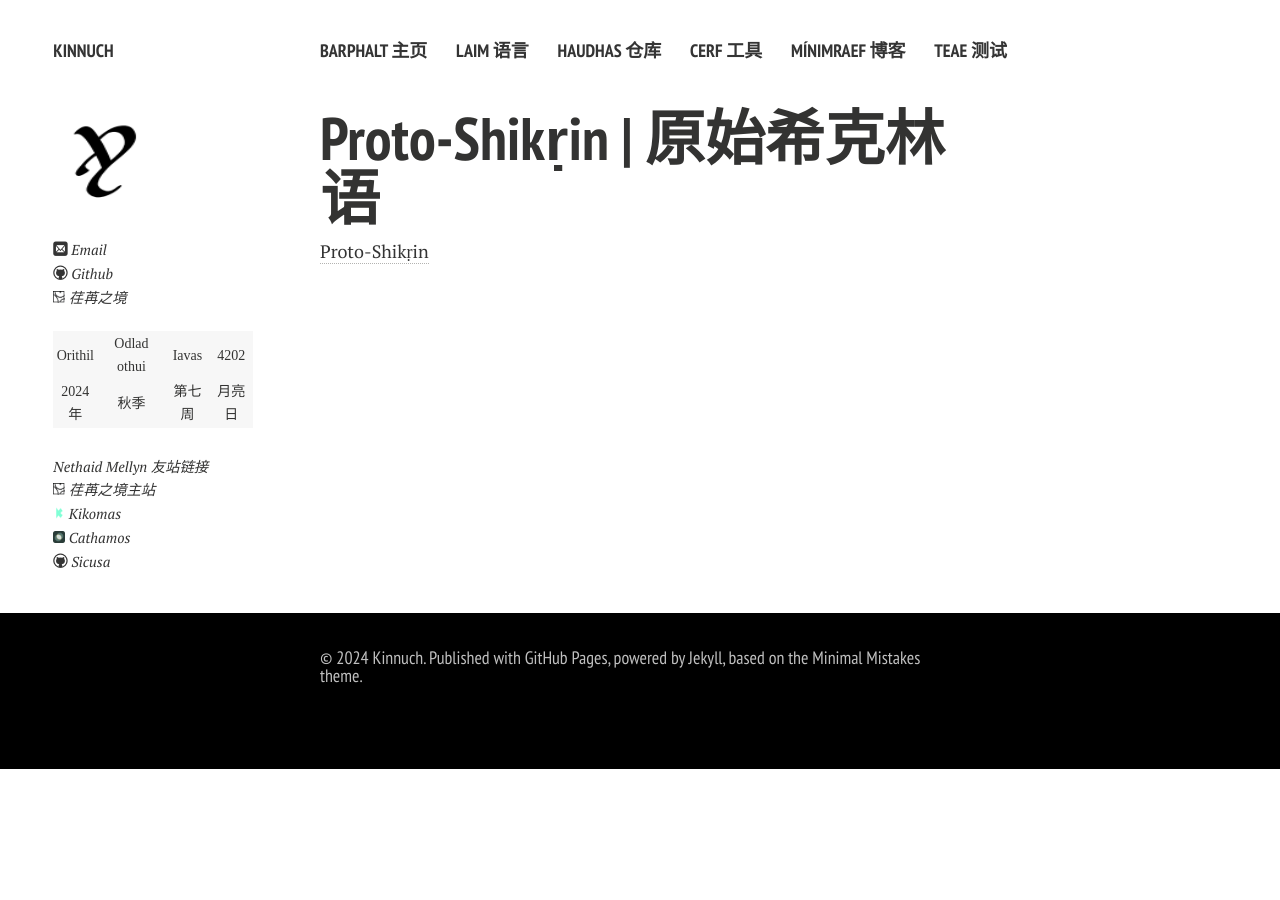
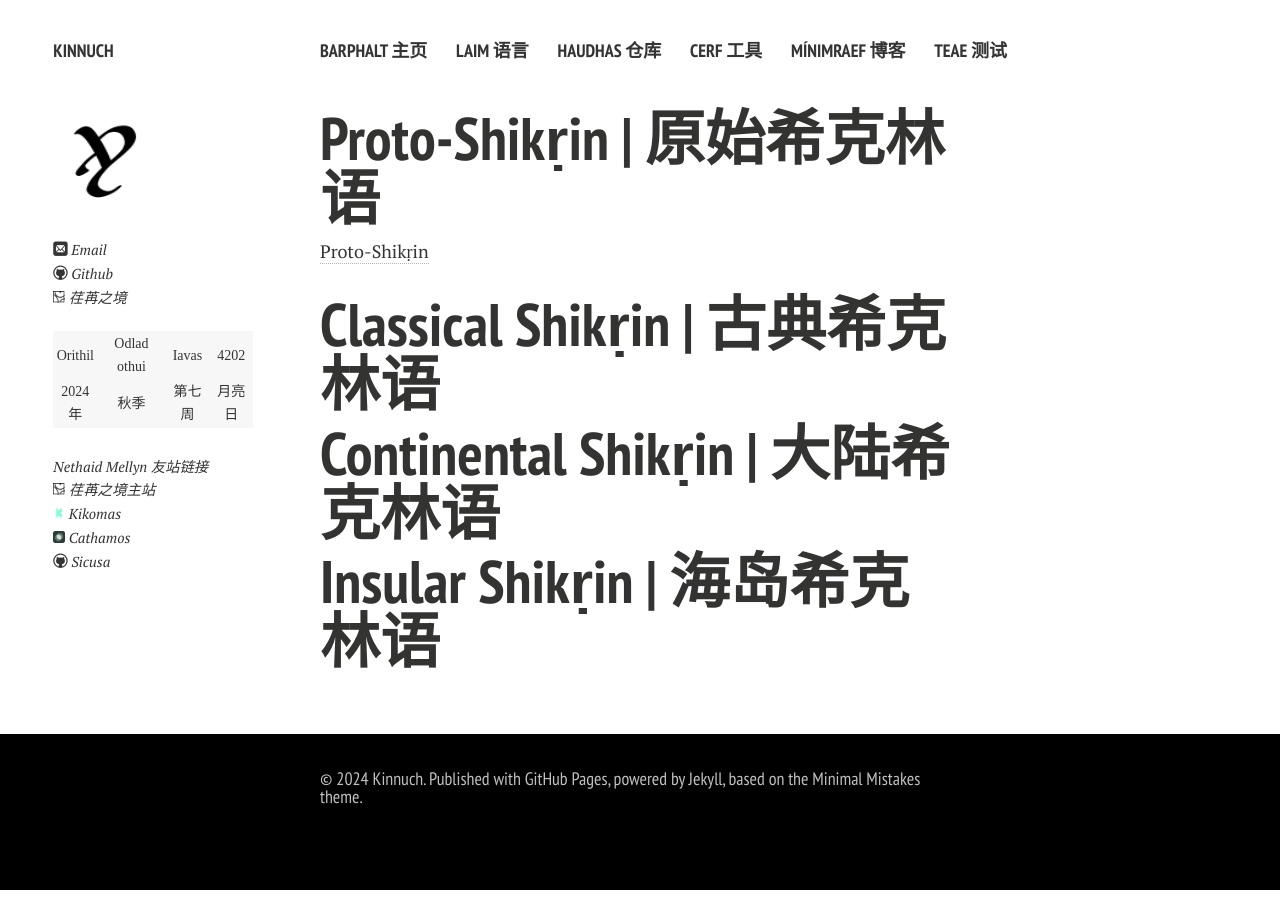
Before and after one commit to Kinnuch/kinnuch.github.io, a Jekyll site: the page built from laim/shikṛin.md, in a window 1280 px wide. Built offline with Jekyll 4.4.1, drawn with Linux system fonts in a browser that asks for light colours; nearby versions of some CDN libraries; comment, search, counter and statistics services are not loaded; a style sheet for code colours, icons or effects is not loaded.

Commit message:
update shikṛin family branch

```diff
--- a/laim/shikṛin.md
+++ b/laim/shikṛin.md
@@ -6,4 +6,10 @@ title: Shikṛin
 
 # Proto-Shikṛin | 原始希克林语
 
-[Proto-Shikṛin](https://kinnuch.github.io/laim/Proto-Shikṛin)
+[Proto-Shikṛin](https://kinnuch.github.io/laim/shikṛin.assets/Proto-Shikṛin.pdf)
+
+# Classical Shikṛin | 古典希克林语
+
+# Continental Shikṛin | 大陆希克林语
+
+# Insular Shikṛin | 海岛希克林语
```
Also changed, not shown: 2 other files.
